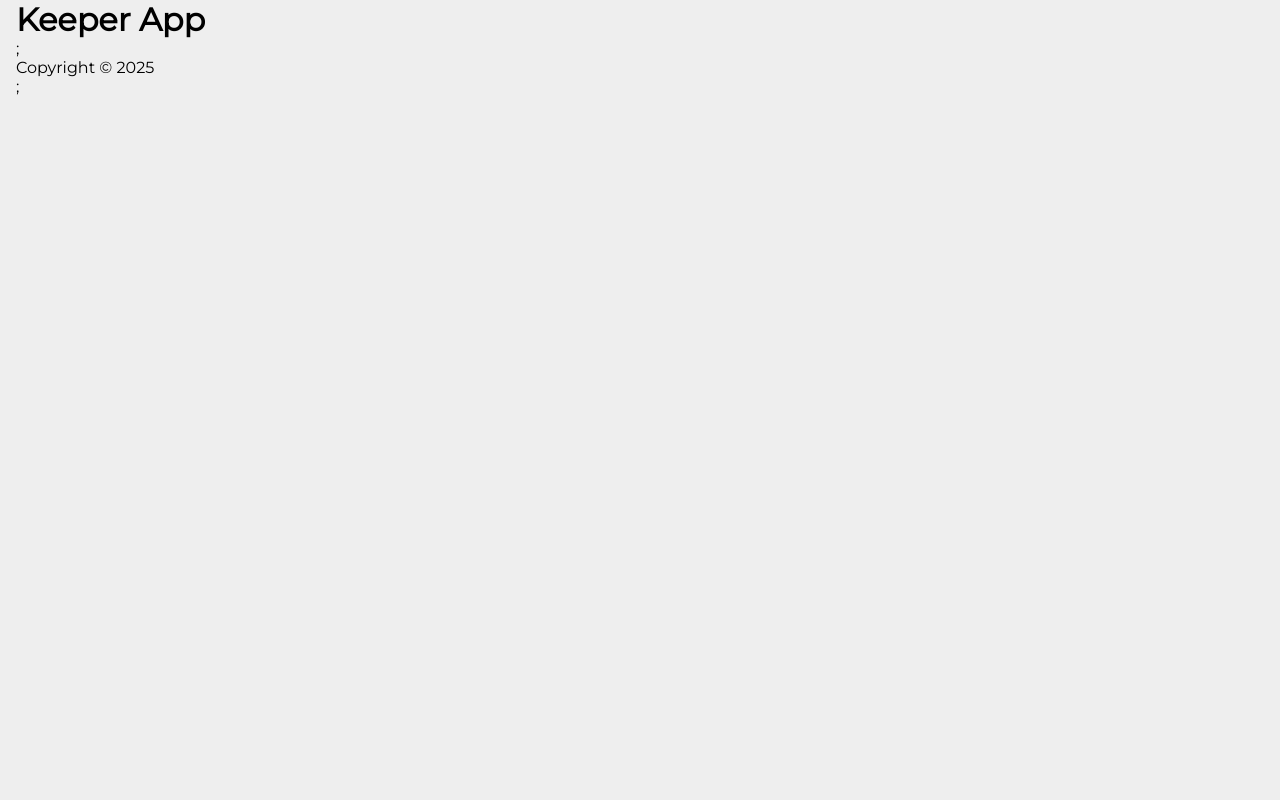
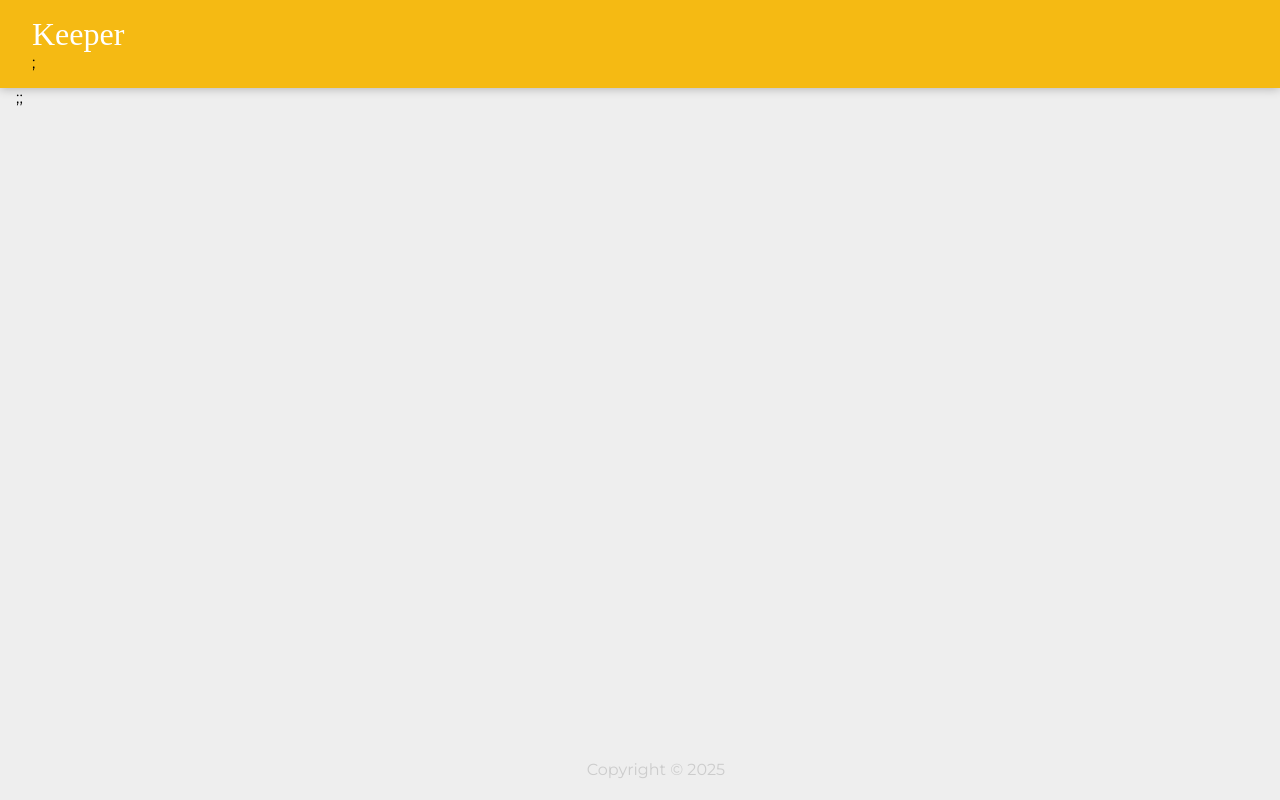
Before and after one commit to sharma93manvi/Keeper-app-Project, a React (Vite) app: page / in a window 1280 px wide. Built offline with nearby package versions, Linux system fonts and the light colour scheme; a web font is replaced by a local one.

Commit message:
Update Header & footer jsx files

```diff
--- a/src/Components/Footer.jsx
+++ b/src/Components/Footer.jsx
@@ -1,7 +1,14 @@
 import React from "react";
 
 function Footer(){
-    return <p>Copyright © 2025</p>;
+    //Get dynamic year
+    const currentYear = new Date().getFullYear();
+    return (
+        <footer>
+            <p>Copyright © {currentYear}</p>
+        </footer>
+    )
+
 }
 
 export default Footer;
--- a/src/Components/Header.jsx
+++ b/src/Components/Header.jsx
@@ -1,7 +1,11 @@
 import React from "react";
 
 function Header(){
-    return <h1>Keeper App</h1>;
+    return (
+        <header>
+            <h1>Keeper</h1>;
+        </header>
+    )
 }
 
 export default Header;
```
